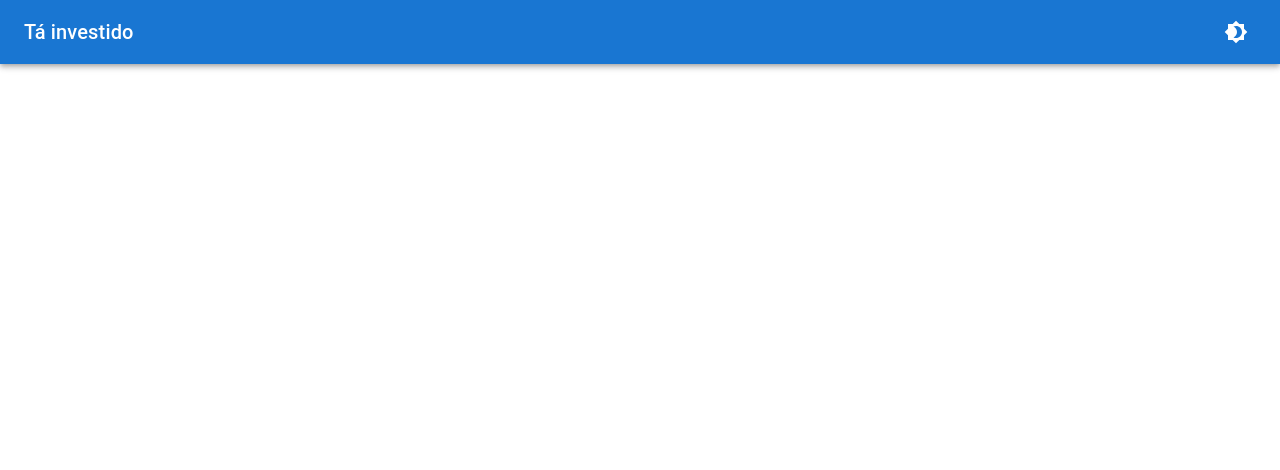
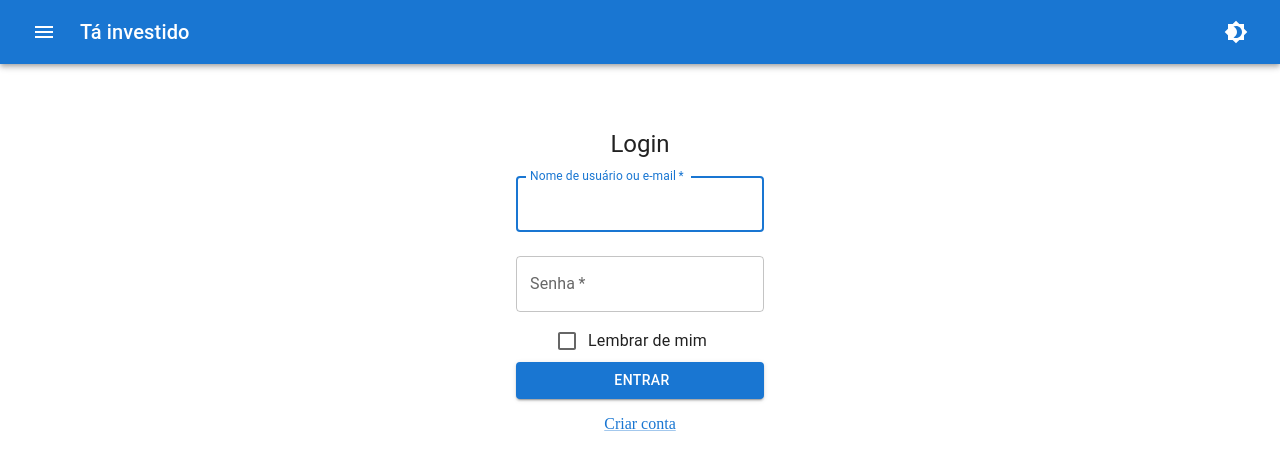
Before and after one commit to flachadriano/invest-wallet, a React (Vite) app in the folder app/: page / in a window 1280 px wide. Before the commit this address had no page. Shown: the top 470 px of the page. Built offline with nearby package versions, Linux system fonts and the light colour scheme.

Commit message:
feat(architecture): add menu [#6]

```diff
--- a/app/src/App.tsx
+++ b/app/src/App.tsx
@@ -12,8 +12,13 @@ import SignUp from './pages/users/SignUp';
 import Home from './pages/Home';
 import 'react-toastify/dist/ReactToastify.css';
 import './styles.css';
+import Menu from './components/Menu';
 
 function App(): JSX.Element {
+  const protectedRoutes = [{
+    path: RoutePath.HOME, render: () => <Home />
+  }];
+
   return (
     <ColorProvider>
       <AuthProvider>
@@ -25,13 +30,18 @@ function App(): JSX.Element {
         }}>
           <ToastContainer />
           <Header />
+          <Box sx={{ display: 'flex', height: '100%' }}>
+            <Menu />
             <BrowserRouter>
               <Routes>
                 <Route path={RoutePath.LOGIN} element={<Login />} />
                 <Route path={RoutePath.SIGNUP} element={<SignUp />} />
-              <Route path={RoutePath.HOME} element={<RequireAuth><Home /></RequireAuth>} />
+                {protectedRoutes.map(({ path, render }) => (
+                  <Route key={path} path={path} element={<RequireAuth>{render()}</RequireAuth>} />
+                ))}
               </Routes>
             </BrowserRouter>
+          </Box>
         </Box>
       </AuthProvider>
     </ColorProvider>
--- a/app/src/RoutePath.ts
+++ b/app/src/RoutePath.ts
@@ -1,5 +1,5 @@
 export enum RoutePath {
   LOGIN = '/login',
   SIGNUP = '/cadastrar',
-  HOME = '/home',
+  HOME = '/',
 }
--- a/app/src/components/Header.tsx
+++ b/app/src/components/Header.tsx
@@ -2,6 +2,7 @@ import React, { useContext } from 'react';
 import {
   AppBar, Box, Button, IconButton, Toolbar, Typography,
 } from '@mui/material';
+import MenuIcon from '@mui/icons-material/Menu';
 import Brightness4Icon from '@mui/icons-material/Brightness4';
 import Brightness7Icon from '@mui/icons-material/Brightness7';
 import { SessionContext } from '../contexts/SessionContext';
@@ -15,6 +16,9 @@ export default function Header() {
     <Box sx={{ flexGrow: 1 }}>
       <AppBar position="static">
         <Toolbar>
+          <IconButton color="inherit" onClick={sessionData.toggleMenu} sx={{ mr: 2 }}>
+            <MenuIcon />
+          </IconButton>
           <Typography variant="h6" component="div" sx={{ flexGrow: 1 }}>
             Tá investido
           </Typography>
--- /dev/null
+++ b/app/src/components/Menu.tsx
@@ -0,0 +1,15 @@
+import React, { useContext } from 'react';
+import {
+  Box, Link
+} from '@mui/material';
+import { SessionContext } from '../contexts/SessionContext';
+
+export default function Menu() {
+  const sessionData = useContext(SessionContext);
+
+  return (
+    <Box hidden={!sessionData.showMenu} sx={{ padding: 3, bgcolor: 'primary.main' }}>
+      <Link color="primary.contrastText" underline="none">Página inicial</Link>
+    </Box>
+  );
+}
--- a/app/src/contexts/SessionContext.tsx
+++ b/app/src/contexts/SessionContext.tsx
@@ -13,6 +13,7 @@ function AuthProvider({ children }: IAuthProvider) {
   const [loading, setLoading] = useState(false);
   const [token, setToken] = useState<string | undefined>();
   const [user, setUser] = useState<User | undefined>();
+  const [showMenu, setShowMenu] = useState(false);
 
   const signIn = (newToken: string) => {
     localStorage.setItem('token', newToken);
@@ -45,7 +46,9 @@ function AuthProvider({ children }: IAuthProvider) {
       token,
       user,
       signIn,
-      signOut
+      signOut,
+      showMenu,
+      toggleMenu: () => setShowMenu(!showMenu)
     }}>
       {children}
     </SessionContext.Provider>
--- a/app/src/entities/SessionData.ts
+++ b/app/src/entities/SessionData.ts
@@ -4,6 +4,8 @@ interface SessionData {
   loading: boolean;
   token?: string;
   user?: User;
+  showMenu: boolean;
+  toggleMenu: () => void;
   signIn: (token: string) => void;
   signOut: () => void;
 }
```
Lines whose indentation alone changed are shown as unchanged.
